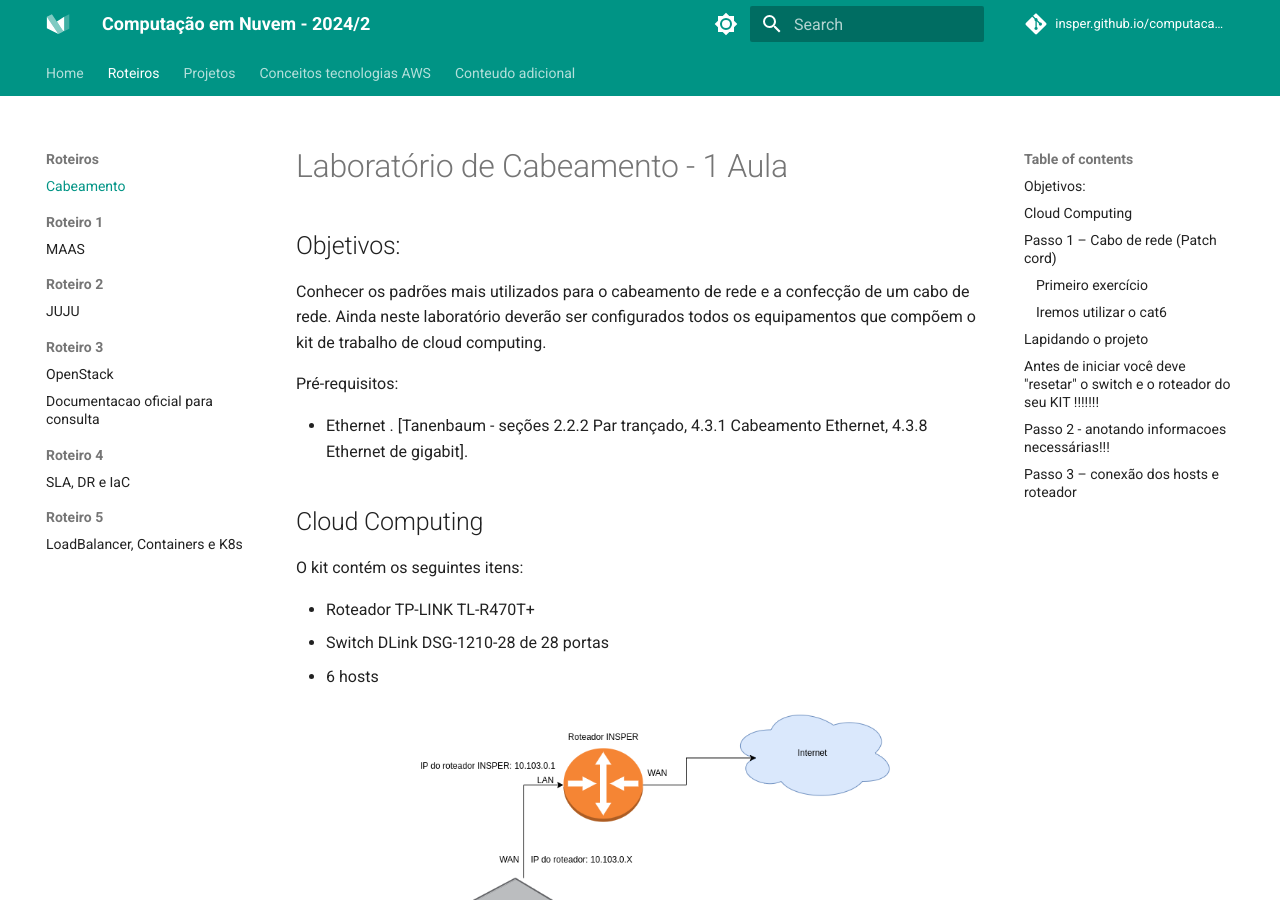
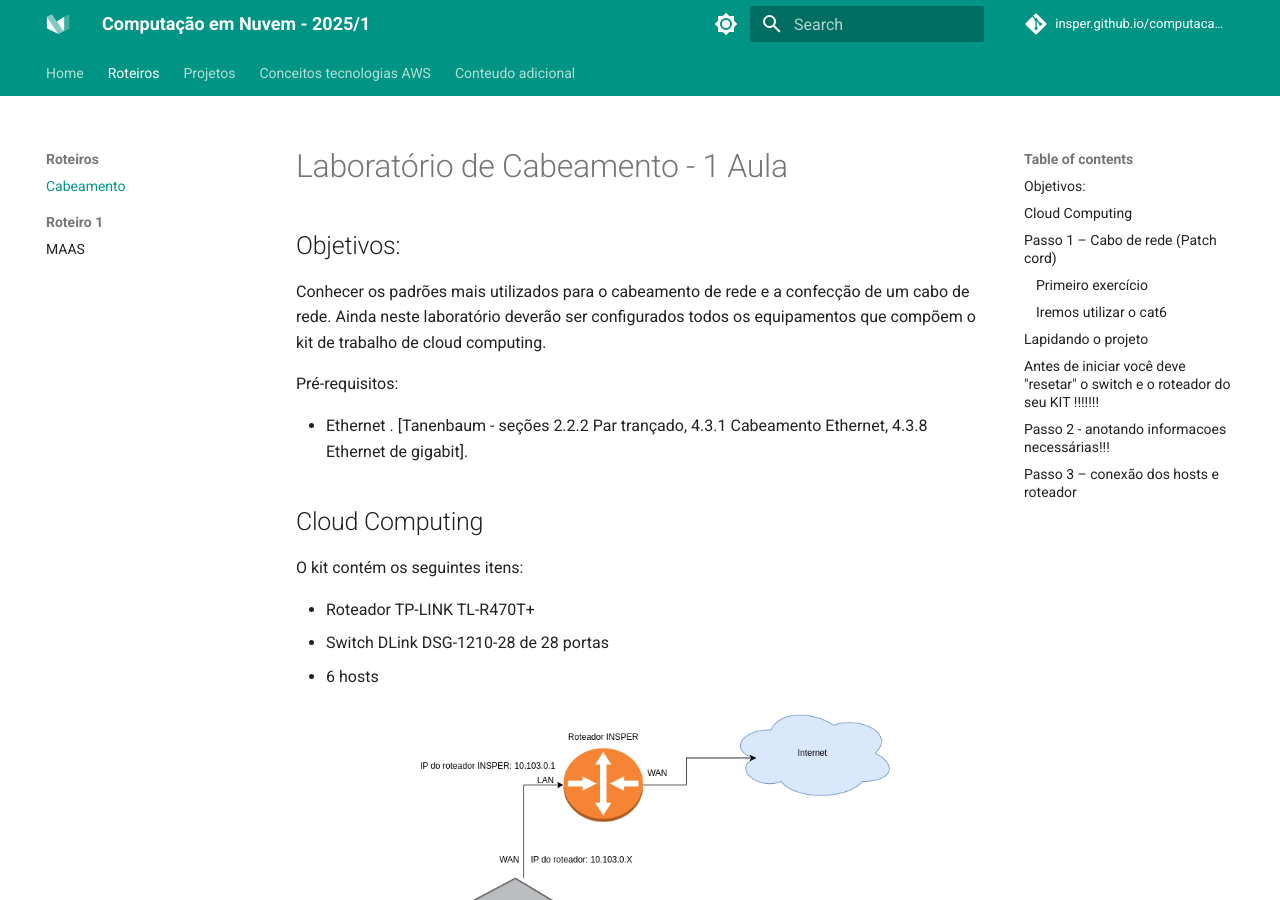
Before and after one commit to Insper/computacao-nuvem, an MkDocs documentation site: the page built from docs/roteiros/0.Cabeamento.md, in a window 1280 px wide and 900 px high. Built offline with MkDocs 1.6.1 and Material for MkDocs 9.7.7, drawn with Linux system fonts in a browser that asks for light colours; nearby versions of some CDN libraries; comment, search, counter and statistics services are not loaded; some of the changed lines change nothing that is shown.

Commit message:
primeiro commit 2025

```diff
--- a/mkdocs.yml
+++ b/mkdocs.yml
@@ -19,7 +19,7 @@
 # IN THE SOFTWARE.
 
 # Project information
-site_name: "Computação em Nuvem - 2024/2"
+site_name: "Computação em Nuvem - 2025/1"
 site_url: https://github.com/Insper/computacao-nuvem
 site_author: Tiago Demay
 site_description: >-
@@ -206,15 +206,15 @@ nav:
     - Cabeamento: roteiros/0.Cabeamento.md
     - Roteiro 1:
       - MAAS: roteiros/1.Bare_metal.md
-    - Roteiro 2:
-      - JUJU: roteiros/2.Deployment.md
-    - Roteiro 3:
-      - OpenStack:  roteiros/3.Private_Cloud_Stack.md
-      - Documentacao oficial para consulta: roteiros/README-openstackBase.md
-    - Roteiro 4:
-      - SLA, DR e IaC: roteiros/4.IaC.md
-    - Roteiro 5:
-      - LoadBalancer, Containers e K8s: roteiros/5.K8s.md
+    # - Roteiro 2:
+    #   - JUJU: roteiros/2.Deployment.md
+    # - Roteiro 3:
+    #   - OpenStack:  roteiros/3.Private_Cloud_Stack.md
+    #   - Documentacao oficial para consulta: roteiros/README-openstackBase.md
+    # - Roteiro 4:
+    #   - SLA, DR e IaC: roteiros/4.IaC.md
+    # - Roteiro 5:
+    #   - LoadBalancer, Containers e K8s: roteiros/5.K8s.md
   - Projetos:
     # - Tutoriais:
     #   - Primeiros Passos: projetos/0.Cloud_Intro.md
```
